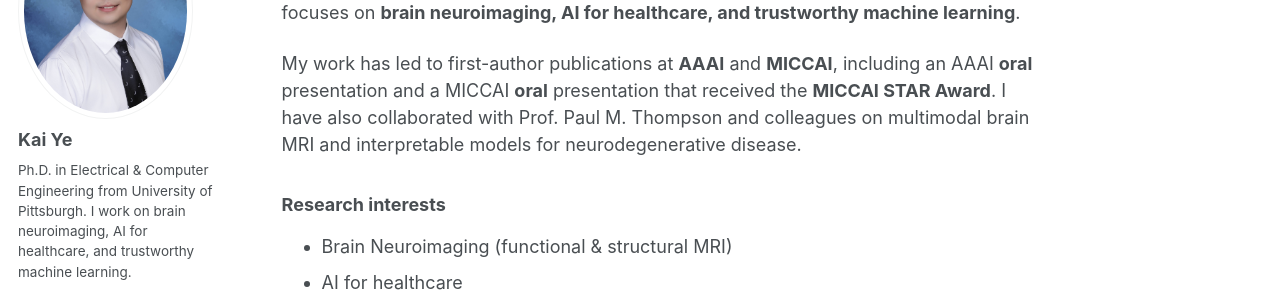
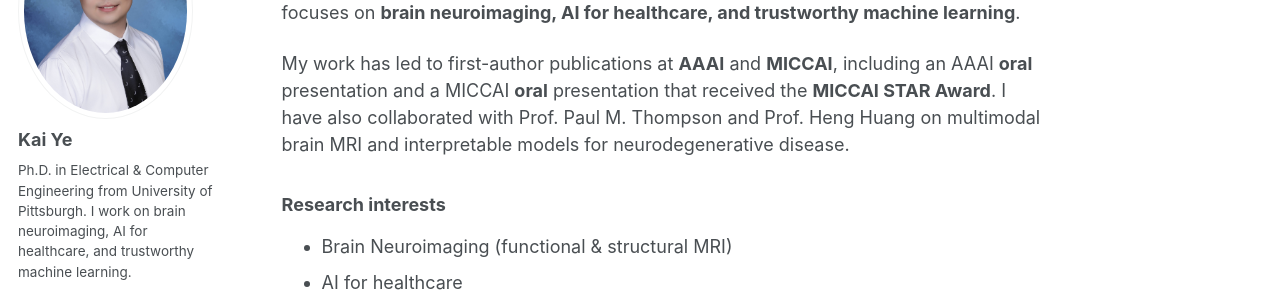
Before and after one commit to FlynnYe/FlynnYe.github.io, a Jekyll site: the page built from _pages/about.md, in a window 1280 px wide and 1080 px high. Shown: the part 196-496 px from the top of the window. Built offline with Jekyll 4.4.1, drawn with Linux system fonts in a browser that asks for light colours; some web fonts are replaced; a script bundle is joined from its source files by our own code; library files that are not in the unit come from our copies.

Commit message:
Update collaborators in about.md

```diff
--- a/_pages/about.md
+++ b/_pages/about.md
@@ -9,7 +9,7 @@ redirect_from:
 
 My name is Kai Ye, and I recently completed my Ph.D. in Electrical and Computer Engineering at the University of Pittsburgh, advised by Dr. Liang Zhan. My research focuses on **brain neuroimaging, AI for healthcare, and trustworthy machine learning**.
 
-My work has led to first-author publications at **AAAI** and **MICCAI**, including an AAAI **oral** presentation and a MICCAI **oral** presentation that received the **MICCAI STAR Award**. I have also collaborated with Prof. Paul M. Thompson and colleagues on multimodal brain MRI and interpretable models for neurodegenerative disease.
+My work has led to first-author publications at **AAAI** and **MICCAI**, including an AAAI **oral** presentation and a MICCAI **oral** presentation that received the **MICCAI STAR Award**. I have also collaborated with Prof. Paul M. Thompson and Prof. Heng Huang on multimodal brain MRI and interpretable models for neurodegenerative disease.
 
 ### Research interests
 
```
